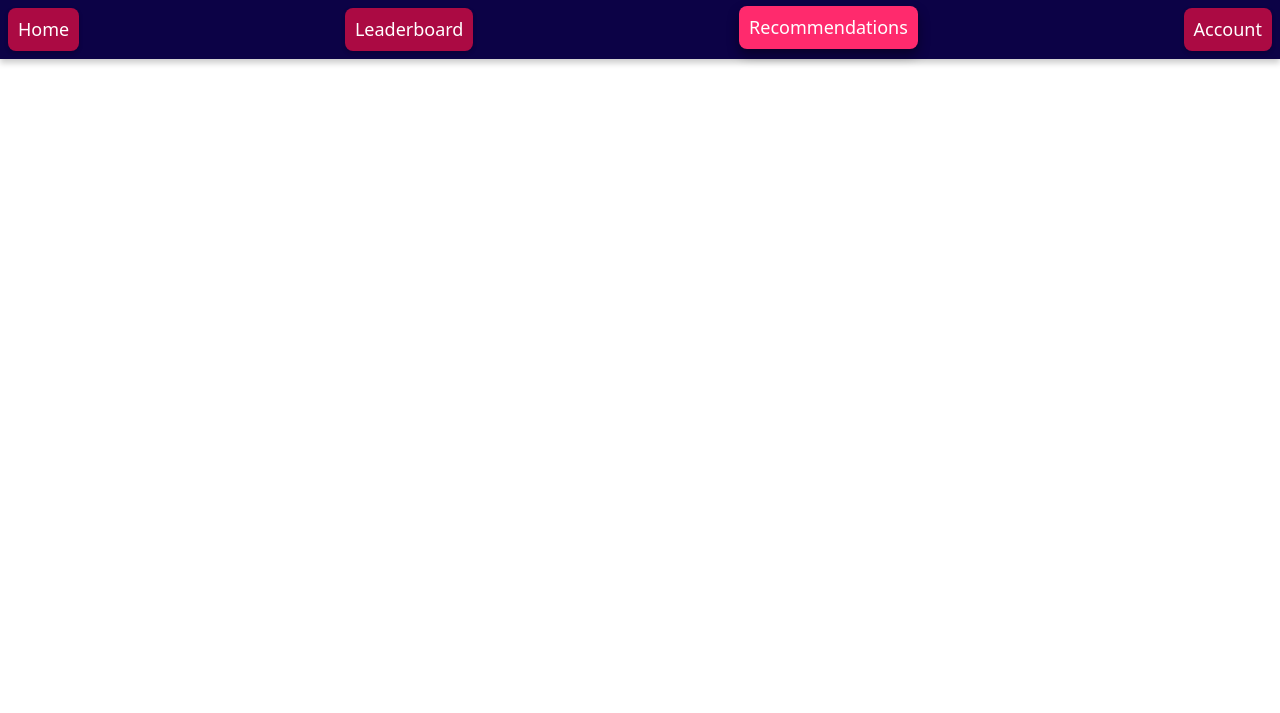
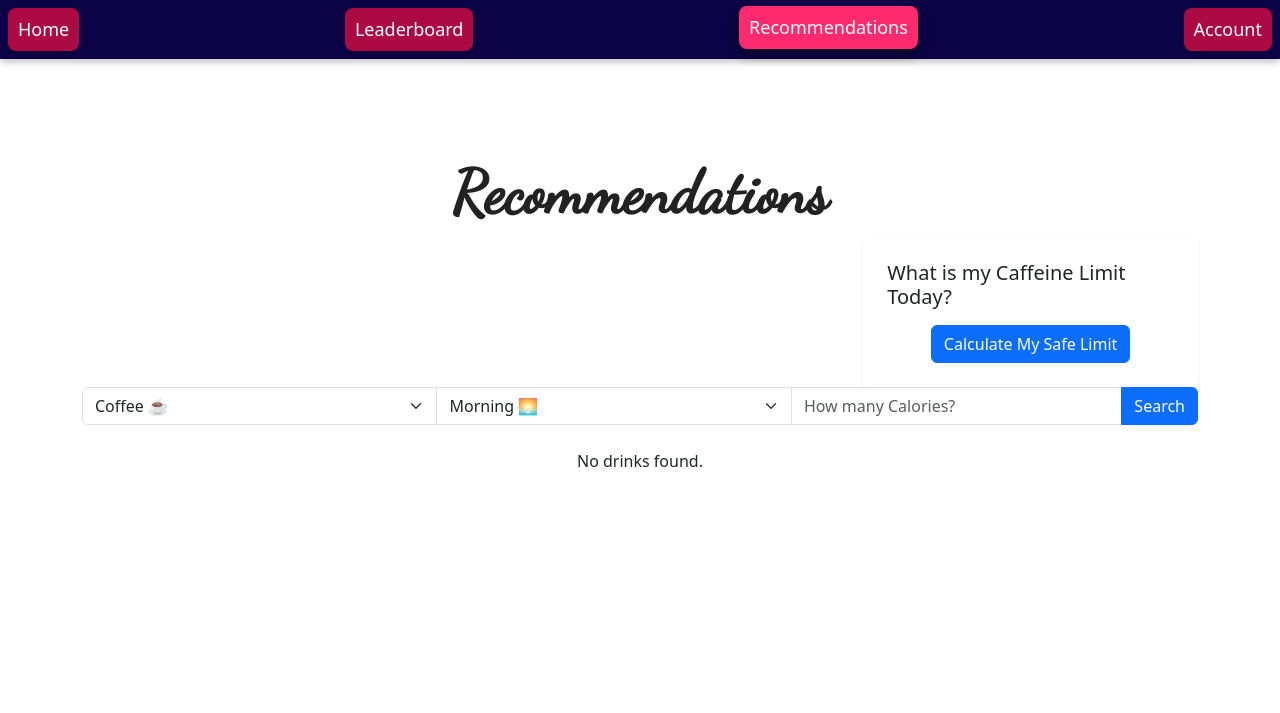
Before and after one commit to sjacobo3/caffieND, a Flask app: page /recommendation in a window 1280 px wide. Shown: the top 713 px of the page. Run offline with Flask 3, Linux system fonts and the light colour scheme; the visitor is signed in with stand-in values (Sample User, id 1); tables that the repository leaves empty hold one stand-in row (values such as "Sample post").

Commit message:
recommendation in progress

```diff
--- a/app.py
+++ b/app.py
@@ -53,6 +53,14 @@ class Drink_Ratings(db.Model):
     user_id = db.Column(db.Integer)
     rating = db.Column(db.SmallInteger)
     created_at = db.Column(db.DateTime, default=datetime.now(timezone.utc))
+
+class User_Details(db.Model):
+    __tablename__ = 'user_details'
+    user_id = db.Column(db.Integer, db.ForeignKey('users.id'), primary_key=True)
+    age = db.Column(db.Integer)
+    gender = db.Column(db.Enum(GenderEnum))
+    weight = db.Column(db.Numeric(10, 2))
+    caffeine_max = db.Column(db.Integer)
 
 def login_required(f):
     @wraps(f)
@@ -216,7 +224,142 @@ def leaderboard():
 @app.route("/recommendation")
 # @login_required
 def recommendation():
-    return render_template('recommend.html', active_tab='recommendation')
+    # get user inputs for search
+    category = request.args.get('category')
+    timeofday = request.args.get('timeofday')
+    calories = request.args.get('amount')
+
+    #get all drink data
+    drinks = Drinks.query
+
+    show_limit = request.args.get("show") == "1"
+
+    if "user_id" in session:
+      user_id = session.get('user_id')
+      # check if the user already has information
+      user_details = User_Details.query.filter_by(user_id=user_id).first()
+
+    # max caffeine per day calculation
+    user_details.caffeine_max = float(user_details.weight) * 2.5
+    filters = []
+
+    # match your lowercase categories
+    if category in ["coffee", "tea", "energy", "water"]:
+
+        filters.append(Drinks.category == category)
+        if calories:
+            filters.append(Drinks.calories == calories)
+
+        if timeofday == "morning":
+            filters.append(Drinks.caffeine_amt == 200)
+        elif timeofday == "afternoon":
+            filters.append((Drinks.caffeine_amt < 150) & (Drinks.caffeine_amt >= 100))
+        elif timeofday == "night":
+            filters.append(Drinks.caffeine_amt < 100)
+
+        recommendation = drinks.filter(*filters).limit(3).all()
+
+    else:
+        recommendation = []
+
+    # if category == "Coffee":
+    #     if timeofday == "Morning":
+    #         recommendation = drinks.filter(and_(
+    #         Drinks.caffeine_type == category,
+    #         Drinks.calories == calories,
+    #         Drinks.caffeine_amt == 200
+    #     )).limit(3).all()
+
+    #     elif timeofday == "Afternoon":
+    #         recommendation = drinks.filter(and_(
+    #         Drinks.caffeine_type == category,
+    #         Drinks.calories == calories,
+    #         Drinks.caffeine_amt < 150 and Drinks.caffeine_amt >= 100
+    #         )).limit(3).all()
+
+    #     elif timeofday == "Night":
+    #         recommendation = drinks.filter(and_(
+    #             Drinks.caffeine_type == category,
+    #             Drinks.calories == calories,
+    #             Drinks.caffeine_amt < 100
+    #         )).limit(3).all()
+
+    # elif category == "Tea":
+    #     if timeofday == "Morning":
+    #         recommendation = drinks.filter(and_(
+    #         Drinks.caffeine_type == category,
+    #         Drinks.calories == calories,
+    #         Drinks.caffeine_amt == 200
+    #     )).limit(3).all()
+
+    #     elif timeofday == "Afternoon":
+    #         recommendation = drinks.filter(and_(
+    #         Drinks.caffeine_type == category,
+    #         Drinks.calories == calories,
+    #         Drinks.caffeine_amt < 150 and Drinks.caffeine_amt >= 100
+    #         )).limit(3).all()
+
+    #     elif timeofday == "Night":
+    #         recommendation = drinks.filter(and_(
+    #             Drinks.caffeine_type == category,
+    #             Drinks.calories == calories,
+    #             Drinks.caffeine_amt < 100
+    #         )).limit(3).all()
+
+    # elif category == "Water":
+    #     if timeofday == "Morning":
+    #         recommendation = drinks.filter(and_(
+    #         Drinks.caffeine_type == category,
+    #         Drinks.calories == calories,
+    #         Drinks.caffeine_amt == 200
+    #     )).limit(3).all()
+
+    #     elif timeofday == "Afternoon":
+    #         recommendation = drinks.filter(and_(
+    #         Drinks.caffeine_type == category,
+    #         Drinks.calories == calories,
+    #         Drinks.caffeine_amt < 150 and Drinks.caffeine_amt >= 100
+    #         )).limit(3).all()
+
+    #     elif timeofday == "Night":
+    #         recommendation = drinks.filter(and_(
+    #             Drinks.caffeine_type == category,
+    #             Drinks.calories == calories,
+    #             Drinks.caffeine_amt < 100
+    #         )).limit(3).all()
+
+    # elif category == "Energy":
+    #     if timeofday == "Morning":
+    #         recommendation = drinks.filter(and_(
+    #         Drinks.caffeine_type == category,
+    #         Drinks.calories == calories,
+    #         Drinks.caffeine_amt == 200
+    #     )).limit(3).all()
+
+    #     elif timeofday == "Afternoon":
+    #         recommendation = drinks.filter(and_(
+    #         Drinks.caffeine_type == category,
+    #         Drinks.calories == calories,
+    #         Drinks.caffeine_amt < 150 and Drinks.caffeine_amt >= 100
+    #         )).limit(3).all()
+
+    #     elif timeofday == "Night":
+    #         recommendation = drinks.filter(and_(
+    #             Drinks.caffeine_type == category,
+    #             Drinks.calories == calories,
+    #             Drinks.caffeine_amt < 100
+    #         )).limit(3).all()
+
+    # else:
+    #     recommendation = drinks.filter(False)
+
+
+
+    return render_template('recommend.html', active_tab='recommendation',
+                           recommendation=recommendation,
+                           timeofday=timeofday, calories=calories,
+                           category=category, show_limit=show_limit,
+                           user_details=user_details)
 
 @app.route("/accounts")
 @login_required
@@ -357,4 +500,4 @@ def shutdown_session(exception=None):
 
 if __name__ == '__main__':
     app.debug = True
-    app.run(host='0.0.0.0', port=5030)
+    app.run(host='0.0.0.0', port=5032)
--- a/static/style.css
+++ b/static/style.css
@@ -47,3 +47,24 @@ body {
     background-color: #ab0a43 !important;
     color: white !important;
 }
+
+.caffeine-card {
+    width: 30%;
+    margin-left: auto;
+    margin-right: 0;
+    padding: 40px;
+    box-shadow: 0 2px 6px rgba(0,0,0,0.15);
+	display: flex;
+  	flex-direction: column; /* Stacks content and actions vertically */
+  	justify-content: space-between; /* Pushes actions to the bottom */
+}
+
+.card-actions {
+  margin-top: auto; /* Pushes the actions div to the bottom */
+  text-align: center; /* Centers the button horizontally */
+}
+
+.card-content {
+	text-align: center;
+	font-size: 30px;
+}
--- a/templates/recommend.html
+++ b/templates/recommend.html
@@ -3,4 +3,83 @@
 {% block title %}Recommendations{% endblock %}
 
 {% block content %}
+
+
+<div style="text-align: center; margin-top: 50px;">
+	<h1 class="title">Recommendations</h1>
+</div>
+
+
+<div class="card caffeine-card p-4 shadow-sm border-0">
+
+    <h5 class="card-title mb-3">What is my Caffeine Limit Today?</h5>
+    <div class="card-actions">
+    <form method="GET" action="/recommendation">
+        <button type="submit" name="show" value="1" class="btn btn-primary">
+            Calculate My Safe Limit
+        </button>
+    </form>
+    </div>
+
+    {% if show_limit and user_details %}
+        <hr>
+        <p class="card-content">
+            <strong>{{ user_details.caffeine_max }}</strong> mg
+        </p>
+    {% endif %}
+
+</div>
+
+
+<form action="/recommendation" method="GET" class="mb-4">
+    <div class="input-group">
+          <select class="form-select" name="category">
+            <option value="coffee" {% if category == 'coffee' %} selected {% endif %}>Coffee ☕</option>
+            <option value="tea" {% if category == 'tea' %} selected {% endif %}>Tea 🍵</option>
+            <option value="energy" {% if category == 'energy' %} selected {% endif %}>Energy ⚡</option>
+			<option value="water" {% if category == 'water' %} selected {% endif %}>Water 💧</option>
+        </select>
+
+        <select class="form-select" name="timeofday">
+            <option value="morning"  {% if category == 'morning' %} selected {% endif %}>Morning 🌅</option>
+            <option value="afternoon" {% if category == 'afternoon' %} selected {% endif %}>Afternoon ☀️</option>
+            <option value="night" {% if category == 'night' %} selected {% endif %}>Night 🌙</option>
+        </select>
+
+        <input
+            type="text"
+            class="form-control"
+            name="name"
+            placeholder="How many Calories?"
+            value="{{ request.args.get('amount', '') }}"
+        >
+        <button class="btn btn-primary" type="submit">Search</button>
+    </div>
+</form>
+
+<div class="row justify-content-center">
+    {% for drink in recommendation %}
+    <div class="col-12 col-sm-6 col-md-3 mb-4">
+        <div class="card shadow-sm border-0 h-100">
+            <div class="card-body">
+                <h5 class="card-title">{{ drink.name }}</h5>
+                <p class="card-text mb-1"><strong>Volume:</strong> {{ drink.volume }}</p>
+                <p class="card-text mb-1"><strong>Calories:</strong> {{ drink.calories }}</p>
+                <p class="card-text mb-1"><strong>Caffeine:</strong> {{ drink.caffeine_amt }} mg</p>
+                <p class="card-text mb-1"><strong>Type:</strong> {{ drink.category }}</p>
+            </div>
+        </div>
+    </div>
+    {% endfor %}
+
+    {% if not recommendation %}
+        <tr>
+            <td colspan="3" class="text-center text-muted py-4">
+                No drinks found.
+            </td>
+        </tr>
+    {% endif %}
+</div>
+
+
 {% endblock %}
```
